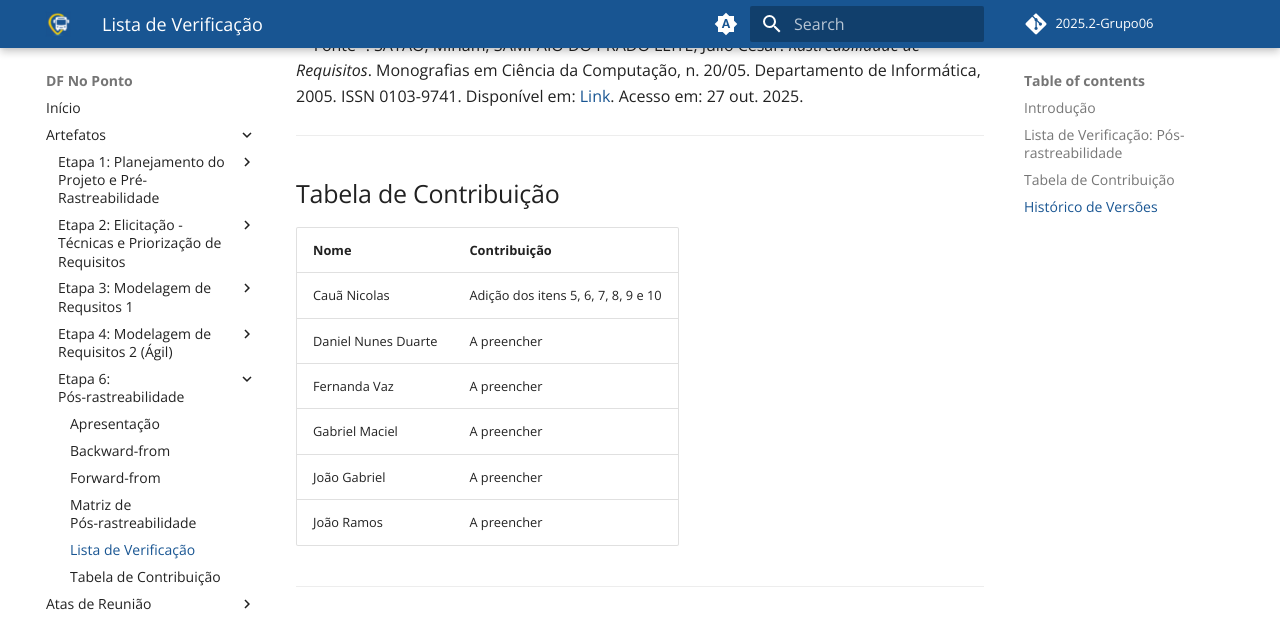
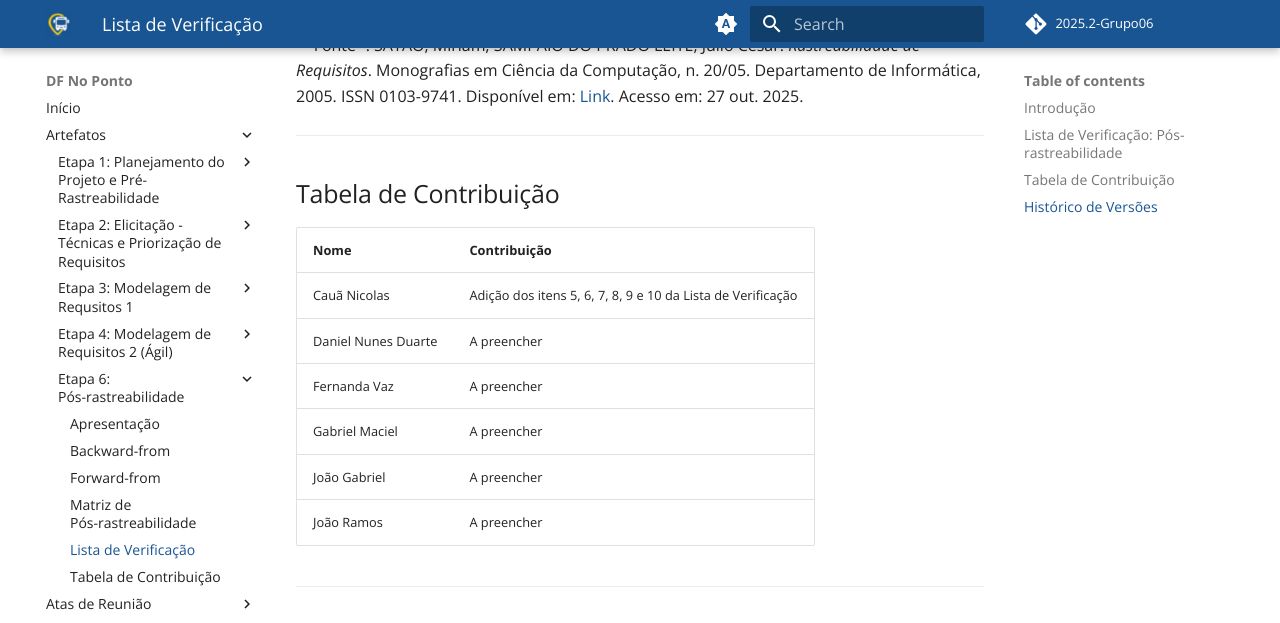
Before and after one commit to Requisitos-de-Software/2025.2-Grupo06, an MkDocs documentation site: the page built from docs/checklist/lista05.md, in a window 1280 px wide and 900 px high, scrolled down 3125 px. Shown: the top 623 px of the window. Built offline with MkDocs 1.6.1 and Material for MkDocs 9.7.7, drawn with Linux system fonts in a browser that asks for light colours; comment, search, counter and statistics services are not loaded.

Commit message:
correção lv

```diff
--- a/docs/checklist/lista05.md
+++ b/docs/checklist/lista05.md
@@ -65,7 +65,7 @@ Uma lista de verificação, também conhecida como checklist, é uma ferramenta
 
 | Nome | Contribuição |
 |------|--------------|
-| Cauã Nicolas | Adição dos itens 5, 6, 7, 8, 9 e 10 |
+| Cauã Nicolas | Adição dos itens 5, 6, 7, 8, 9 e 10 da Lista de Verificação|
 | Daniel Nunes Duarte | A preencher |
 | Fernanda Vaz | A preencher |
 | Gabriel Maciel | A preencher |
```
